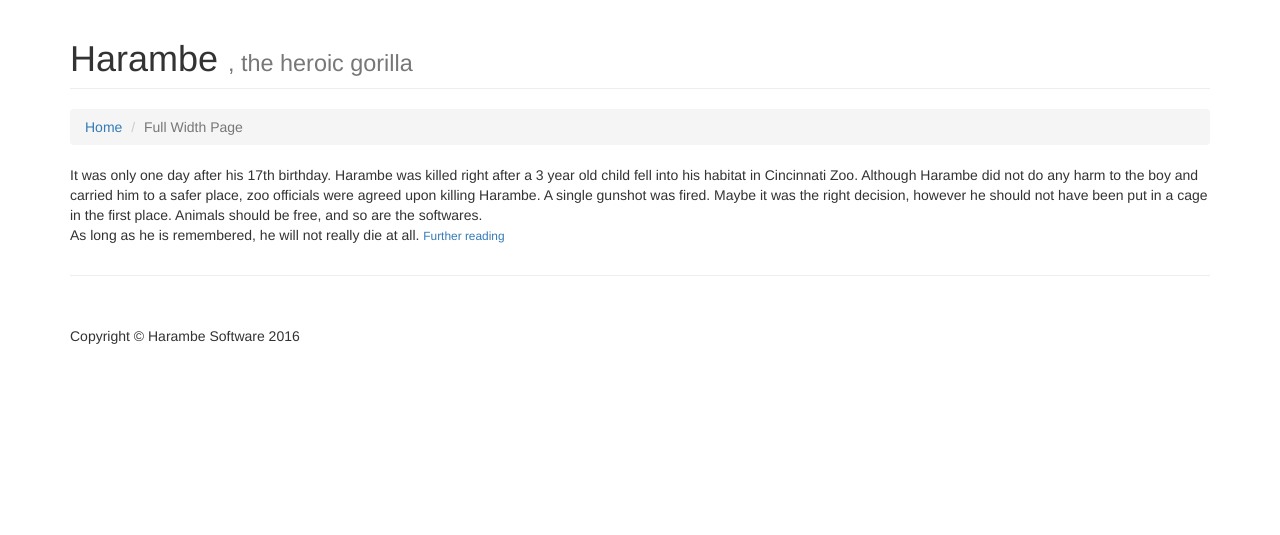
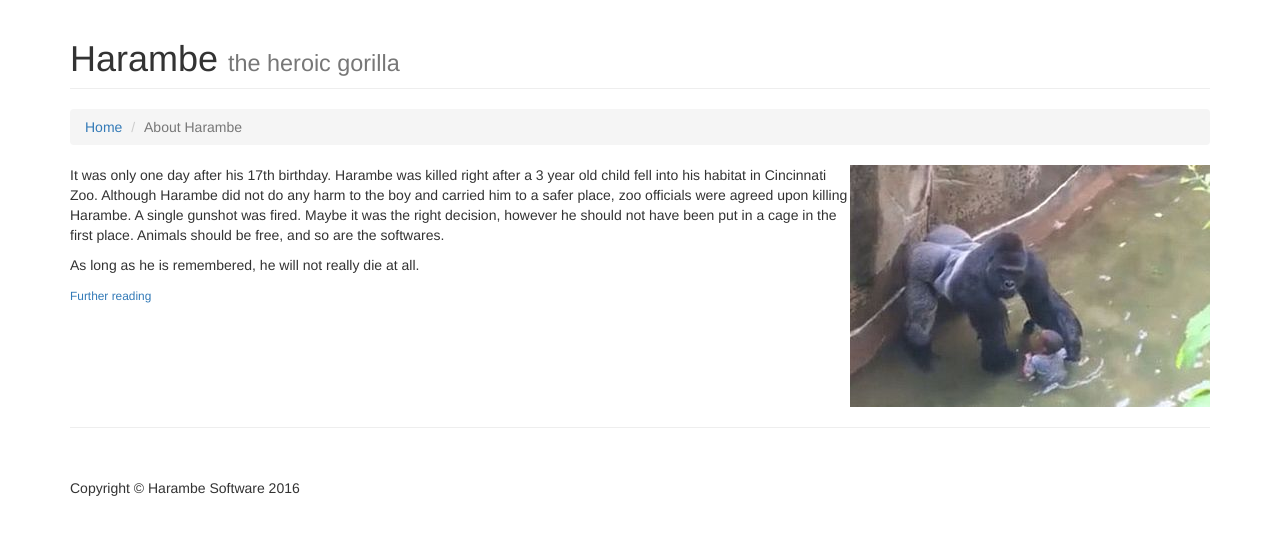
Before and after one commit to HarambeSoft/harambe-web-site, a PHP site: page /index.php?page=harambe in a window 1280 px wide. Shown: the part 51-586 px from the top of the page. Run offline with PHP 8.4, Linux system fonts and the light colour scheme.

Commit message:
Updates #10

```diff
--- a/templates/business-simple/harambe.php
+++ b/templates/business-simple/harambe.php
@@ -8,12 +8,12 @@
     <div class="row">
         <div class="col-lg-12">
             <h1 class="page-header">Harambe
-                <small>, the heroic gorilla</small>
+                <small>the heroic gorilla</small>
             </h1>
             <ol class="breadcrumb">
                 <li><a href="index.html">Home</a>
                 </li>
-                <li class="active">Full Width Page</li>
+                <li class="active">About Harambe</li>
             </ol>
         </div>
     </div>
@@ -22,15 +22,15 @@
     <!-- Content Row -->
     <div class="row">
         <div class="col-lg-12">
+            <img src="misc/img/harambe_with_boy.jpg" alt="Harambe with boy" class="pull-right">
             <p>It was only one day after his 17th birthday.
                 Harambe was killed right after a 3 year old child fell into his habitat in Cincinnati Zoo.
                 Although Harambe did not do any harm to the boy and carried him to a safer place, zoo officials were agreed upon killing Harambe.
                 A single gunshot was fired.
                 Maybe it was the right decision, however he should not have been put in a cage in the first place.
                 Animals should be free, and so are the softwares.
-                <br>
-                As long as he is remembered, he will not really die at all.
-                <small><a href="https://en.wikipedia.org/wiki/Killing_of_Harambe"> Further reading</a></small>
+                <p>As long as he is remembered, he will not really die at all.</p>
+                <p><small><a href="https://en.wikipedia.org/wiki/Killing_of_Harambe"> Further reading</a></small></p>
             </p>
         </div>
     </div>
```
Also changed, not shown: misc/img/harambe_with_boy.jpg (added).
